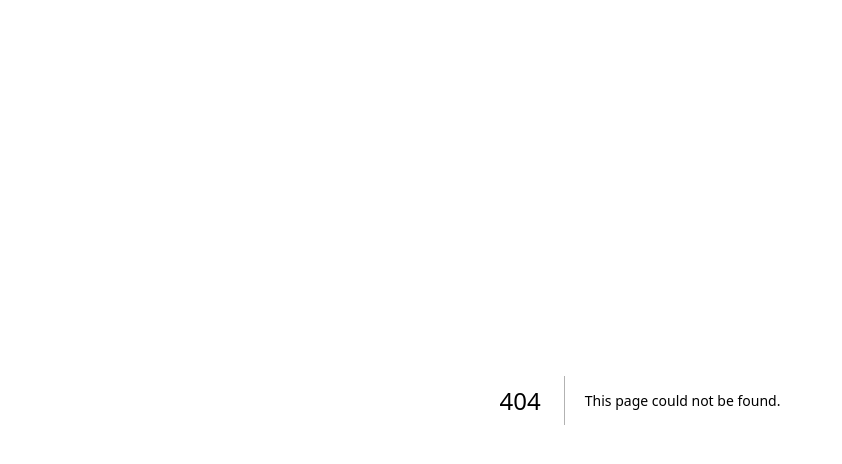
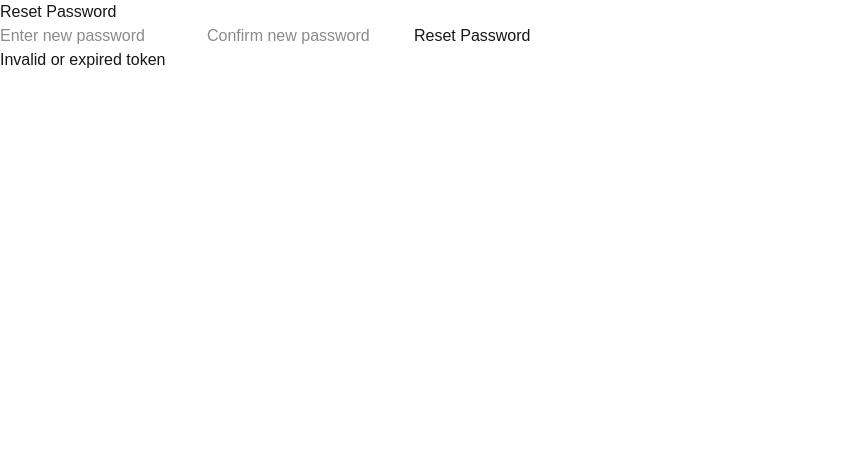
Before and after one commit to odedsam/realtime-collab-next-ts, a Next.js app: page /auth/reset-password in a window 1280 px wide. Before the commit this address had no page. Shown: the top 464 px of the page, without its empty margins (0-842 px from the left). Built offline with nearby package versions, Linux system fonts and the light colour scheme.

Commit message:
reset-pass-forget-pass

```diff
--- /dev/null
+++ b/src/app/api/auth/forget-password/route.ts
@@ -0,0 +1,57 @@
+import { PrismaClient } from '@prisma/client';
+import crypto from 'crypto';
+import nodemailer from 'nodemailer';
+
+const prisma = new PrismaClient();
+
+export async function POST(req: Request): Promise<Response> {
+  const { email }: { email: string } = await req.json();
+
+  if (!email) {
+    return new Response(JSON.stringify({ error: 'Email is required' }), { status: 400 });
+  }
+
+  const user = await prisma.user.findUnique({
+    where: { email },
+  });
+
+  if (!user) {
+    return new Response(JSON.stringify({ error: 'User not found' }), { status: 404 });
+  }
+
+  const resetToken = crypto.randomBytes(32).toString('hex');
+  const resetTokenExpiration = Date.now() + 3600000;
+
+  /*  storing the reset token and expiration in the database */
+  await prisma.user.update({
+    where: { email },
+    data: {
+      resetToken,
+      resetTokenExpiration,
+    },
+  });
+
+  // send password reset email
+  try {
+    const transporter = nodemailer.createTransport({
+      service: 'gmail',
+      auth: {
+        user: process.env.EMAIL_USER!,
+        pass: process.env.EMAIL_PASSWORD!,
+      },
+    });
+
+    const resetLink = `${process.env.NEXT_PUBLIC_APP_URL}/auth/reset-password?token=${resetToken}`;
+
+    await transporter.sendMail({
+      from: process.env.EMAIL_USER!,
+      to: email,
+      subject: 'Password Reset Request',
+      html: `<p>Click <a href="${resetLink}">here</a> to reset your password.</p>`,
+    });
+
+    return new Response(JSON.stringify({ success: true }), { status: 200 });
+  } catch (error) {
+    return new Response(JSON.stringify({ error: 'Error sending email' }), { status: 500 });
+  }
+}
--- /dev/null
+++ b/src/app/api/auth/reset-password/route.ts
@@ -0,0 +1,35 @@
+import { PrismaClient } from '@prisma/client';
+import bcrypt from 'bcryptjs';
+
+const prisma = new PrismaClient();
+
+export async function POST(req: Request): Promise<Response> {
+  const { token, password }: { token: string; password: string } = await req.json();
+
+  if (!token || !password) {
+    return new Response(JSON.stringify({ error: 'Token and password are required' }), { status: 400 });
+  }
+
+  const user = await prisma.user.findUnique({
+    where: { resetToken: token },
+  });
+
+  if (!user || user.resetTokenExpiration < Date.now()) {
+    return new Response(JSON.stringify({ error: 'Invalid or expired token' }), { status: 400 });
+  }
+
+  //  new password hashed
+  const hashedPassword = await bcrypt.hash(password, 10);
+
+  // udate the user's password and clear the reset token
+  await prisma.user.update({
+    where: { id: user.id },
+    data: {
+      password: hashedPassword,
+      resetToken: null,
+      resetTokenExpiration: null,
+    },
+  });
+
+  return new Response(JSON.stringify({ success: true }), { status: 200 });
+}
--- /dev/null
+++ b/src/app/auth/forget-password/page.tsx
@@ -0,0 +1,52 @@
+'use client';
+import { useState } from 'react';
+export default function ForgotPassword() {
+  const [email, setEmail] = useState<string>('');
+  const [message, setMessage] = useState<string>('');
+  const [loading, setLoading] = useState<boolean>(false);
+
+  const handleSubmit = async (e: React.FormEvent) => {
+    e.preventDefault();
+    setLoading(true);
+
+    try {
+      const res = await fetch('/api/auth/forgot-password', {
+        method: 'POST',
+        headers: {
+          'Content-Type': 'application/json',
+        },
+        body: JSON.stringify({ email }),
+      });
+
+      const data = await res.json();
+      if (data.success) {
+        setMessage('Check your inbox for a password reset link!');
+      } else {
+        setMessage(data.error || 'Something went wrong!');
+      }
+    } catch (error) {
+      setMessage('Error sending request!');
+    }
+
+    setLoading(false);
+  };
+
+  return (
+    <div>
+      <h1>Forgot Password</h1>
+      <form onSubmit={handleSubmit}>
+        <input
+          type="email"
+          placeholder="Enter your email"
+          value={email}
+          onChange={(e) => setEmail(e.target.value)}
+          required
+        />
+        <button type="submit" disabled={loading}>
+          {loading ? 'Sending...' : 'Send Reset Link'}
+        </button>
+      </form>
+      {message && <p>{message}</p>}
+    </div>
+  );
+}
--- /dev/null
+++ b/src/app/auth/reset-password/page.tsx
@@ -0,0 +1,78 @@
+'use client';
+
+import { useState, useEffect } from 'react';
+import { useSearchParams } from 'next/navigation';
+
+export default function ResetPassword() {
+  const searchParams = useSearchParams();
+  const token = searchParams.get('token');
+
+  const [password, setPassword] = useState<string>('');
+  const [confirmPassword, setConfirmPassword] = useState<string>('');
+  const [message, setMessage] = useState<string>('');
+  const [loading, setLoading] = useState<boolean>(false);
+
+  useEffect(() => {
+    if (!token) {
+      setMessage('Invalid or expired token');
+    }
+  }, [token]);
+
+  const handleSubmit = async (e: React.FormEvent) => {
+    e.preventDefault();
+
+    if (password !== confirmPassword) {
+      setMessage('Passwords do not match');
+      return;
+    }
+
+    setLoading(true);
+
+    try {
+      const res = await fetch('/api/auth/reset-password', {
+        method: 'POST',
+        headers: {
+          'Content-Type': 'application/json',
+        },
+        body: JSON.stringify({ token, password }),
+      });
+
+      const data = await res.json();
+      if (data.success) {
+        setMessage('Password reset successful!');
+      } else {
+        setMessage(data.error || 'Something went wrong!');
+      }
+    } catch (error) {
+      setMessage('Error resetting password');
+    }
+
+    setLoading(false);
+  };
+
+  return (
+    <div>
+      <h1>Reset Password</h1>
+      <form onSubmit={handleSubmit}>
+        <input
+          type="password"
+          placeholder="Enter new password"
+          value={password}
+          onChange={(e) => setPassword(e.target.value)}
+          required
+        />
+        <input
+          type="password"
+          placeholder="Confirm new password"
+          value={confirmPassword}
+          onChange={(e) => setConfirmPassword(e.target.value)}
+          required
+        />
+        <button type="submit" disabled={loading}>
+          {loading ? 'Resetting...' : 'Reset Password'}
+        </button>
+      </form>
+      {message && <p>{message}</p>}
+    </div>
+  );
+}
--- a/tsconfig.json
+++ b/tsconfig.json
@@ -23,6 +23,6 @@
       "@/*": ["*"]
     }
   },
-  "include": ["next-env.d.ts", "**/*.ts", "**/*.tsx", ".next/types/**/*.ts"],
+  "include": ["next-env.d.ts", "**/*.ts", "**/*.tsx", ".next/types/**/*.ts", "src/app/auth/forget-password"],
   "exclude": ["node_modules"]
 }
```
